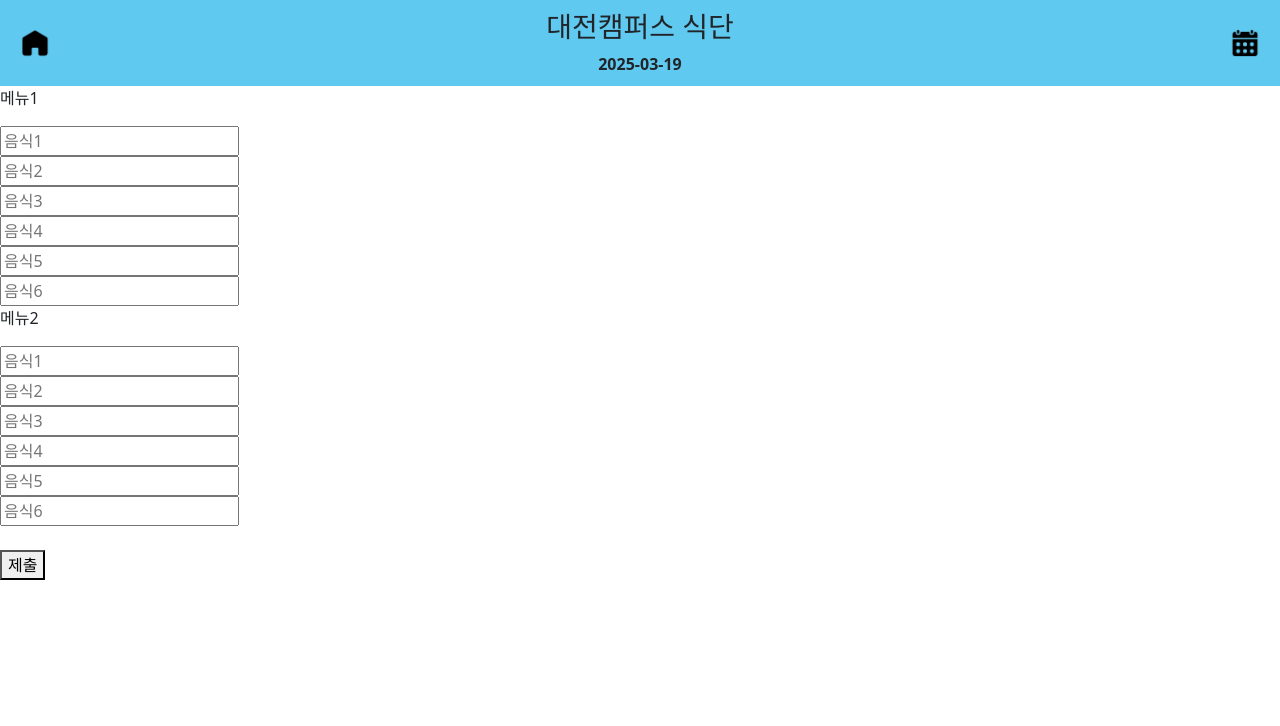
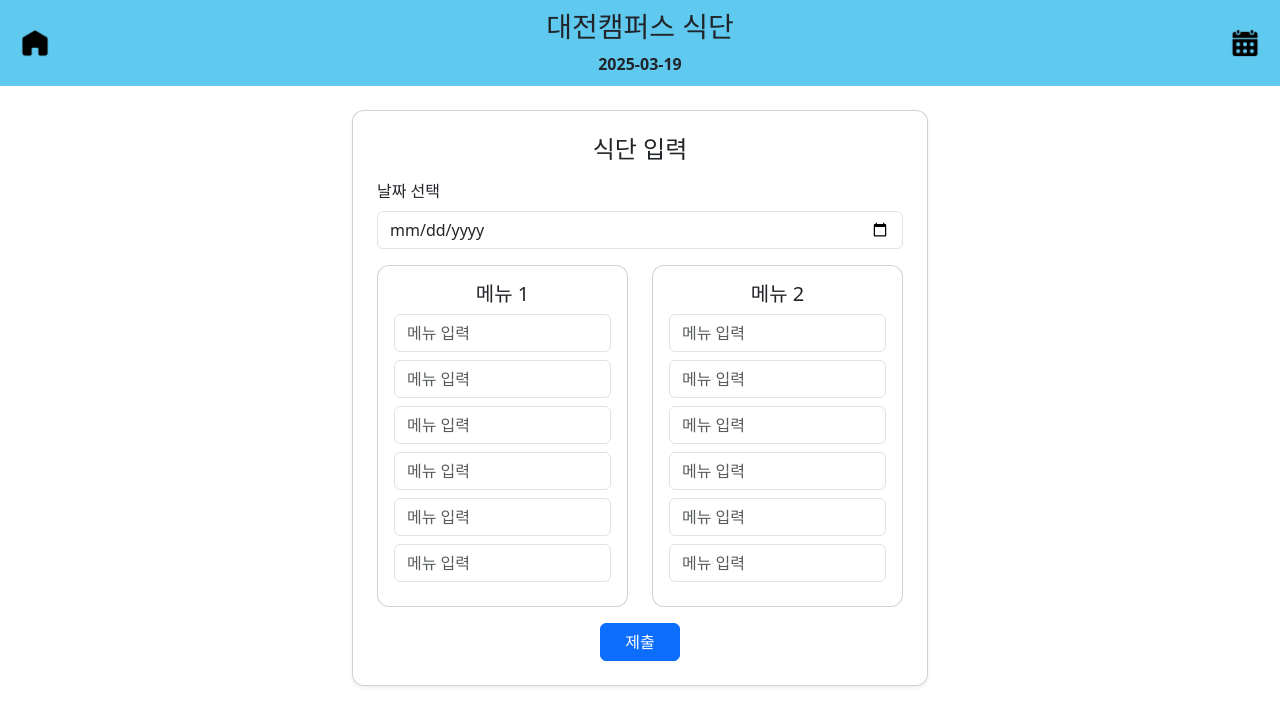
Before and after one commit to haeri-ne/front-end, a Vue app in the folder bappeu-front/: page /admin in a window 1280 px wide. Shown: the top 726 px of the page. Built offline with nearby package versions, Linux system fonts and the light colour scheme.

Commit message:
Fix: AdminView 식단 등록 post 요청 구현

```diff
--- a/bappeu-front/src/views/AdminView.vue
+++ b/bappeu-front/src/views/AdminView.vue
@@ -1,40 +1,83 @@
 <template>
-  <p>메뉴1</p>
-  <div v-for="(food, index) in foods1" :key="'food1-' + index">
-    <input type="text" v-model="foods1[index]" :placeholder="`음식${index + 1}`" />
+  <div class="container mt-4">
+    <div class="card p-4 shadow-sm">
+      <h4 class="text-center mb-3">식단 입력</h4>
+
+      <div class="mb-3">
+        <label class="form-label">날짜 선택</label>
+        <input type="date" class="form-control" v-model="date" />
       </div>
 
-  <p>메뉴2</p>
-  <div v-for="(food, index) in foods2" :key="'food2-' + index">
-    <input type="text" v-model="foods2[index]" :placeholder="`음식${index + 1}`" />
+      <div class="row">
+        <div class="col-md-6">
+          <div class="card p-3">
+            <h5 class="text-center">메뉴 1</h5>
+            <div v-for="(value, index) in inputs1" :key="index" class="mb-2">
+              <input type="text" class="form-control" v-model="inputs1[index]" placeholder="메뉴 입력"/>
+            </div>
+          </div>
         </div>
 
-  <br>
+        <div class="col-md-6">
+          <div class="card p-3">
+            <h5 class="text-center">메뉴 2</h5>
+            <div v-for="(value, index) in inputs2" :key="index" class="mb-2">
+              <input type="text" class="form-control" v-model="inputs2[index]" placeholder="메뉴 입력"/>
+            </div>
+          </div>
+        </div>
+      </div>
 
-  <button @click="handleSubmit">제출</button>
+      <div class="text-center mt-3">
+        <button class="btn btn-primary px-4" @click="submitData">제출</button>
+      </div>
+    </div>
+  </div>
 </template>
 
 <script setup>
-import { ref } from 'vue'
+import { ref, computed } from 'vue'
 import axios from 'axios'
-import { formatKSTDate } from '../utils/date'
 
-const foods1 = ref(new Array(6).fill(''))
-const foods2 = ref(new Array(6).fill(''))
+const date = ref('')
+const inputs1 = ref(Array(6).fill(''))
+const inputs2 = ref(Array(6).fill(''))
 
-const handleSubmit = async () => {
-const currentDate = formatKSTDate(new Date())
+const foods1 = computed(() => inputs1.value.filter(value => value.trim() !== ''))
+const foods2 = computed(() => inputs2.value.filter(value => value.trim() !== ''))
+
+const submitData = async () => {
+  if (!date.value) {
+    alert('날짜를 선택해주세요.')
+    return
+  }
+
+  if (inputs1.value.includes('') || inputs2.value.includes('')) {
+    if (!confirm('메뉴를 모두 입력하지 않았습니다. 그래도 제출하시겠습니까?')) {
+      return
+    }
+  }
 
   try {
-  await Promise.all([
-    axios.post('http://127.0.0.1:8000/api/v1/menus', { foods: foods1.value, date: currentDate }),
-    axios.post('http://127.0.0.1:8000/api/v1/menus', { foods: foods2.value, date: currentDate })
-  ])
+    const API_URL = 'http://127.0.0.1:8000/api/v1/menus/'
 
-  alert('제출 완료!')
+    const response1 = await axios.post(API_URL, { foods: foods1.value, date: date.value })
+    console.log('식단표1 POST 성공:', response1.data)
+
+    const response2 = await axios.post(API_URL, { foods: foods2.value, date: date.value })
+    console.log('식단표2 POST 성공:', response2.data)
+
   } catch (error) {
-  console.error('요청 실패:', error)
-  alert('요청 실패. 콘솔을 확인하세요.')
+    console.error('식단표 POST 실패:', error)
   }
 }
 </script>
+
+<style scoped>
+.container {
+  max-width: 600px;
+}
+.card {
+  border-radius: 12px;
+}
+</style>
```
Lines whose indentation alone changed are shown as unchanged.
